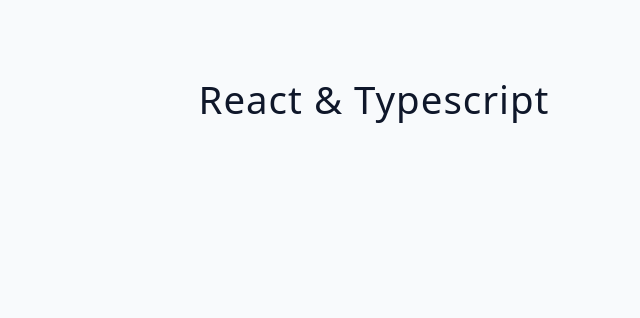
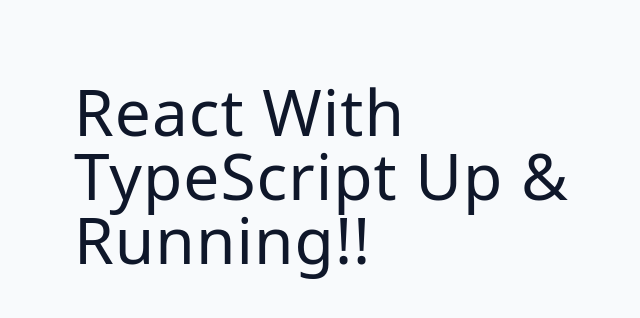
Before and after one commit to emmeiwhite/11-react-with-ts, a React (Vite) app: page / in a window 1280 px wide. Shown: the top 318 px of the page, without its empty margins (266-906 px from the left). Built offline with nearby package versions, Linux system fonts and the light colour scheme.

Commit message:
importing all components with .tsx syntax in App.tsx

```diff
--- a/src/App.tsx
+++ b/src/App.tsx
@@ -1,9 +1,10 @@
+import Component from './starter/01-return'
 function App() {
   return (
     <main>
-      <h2>React & Typescript</h2>
+      <Component />
     </main>
-  );
+  )
 }
 
-export default App;
+export default App
--- a/src/starter/01-return/index.tsx
+++ b/src/starter/01-return/index.tsx
@@ -1,9 +1,8 @@
 function Component() {
   return (
     <div>
-      <h2>React & Typescript</h2>
-      <h2>Return Type</h2>
+      <h1>React with TypeScript up & running!!</h1>
     </div>
-  );
+  )
 }
-export default Component;
+export default Component
```
